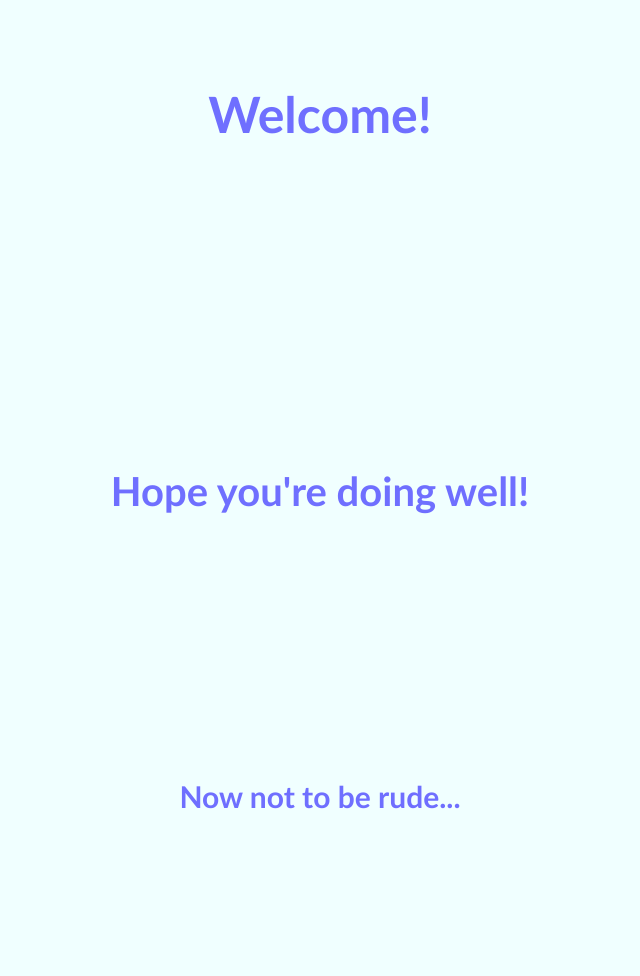
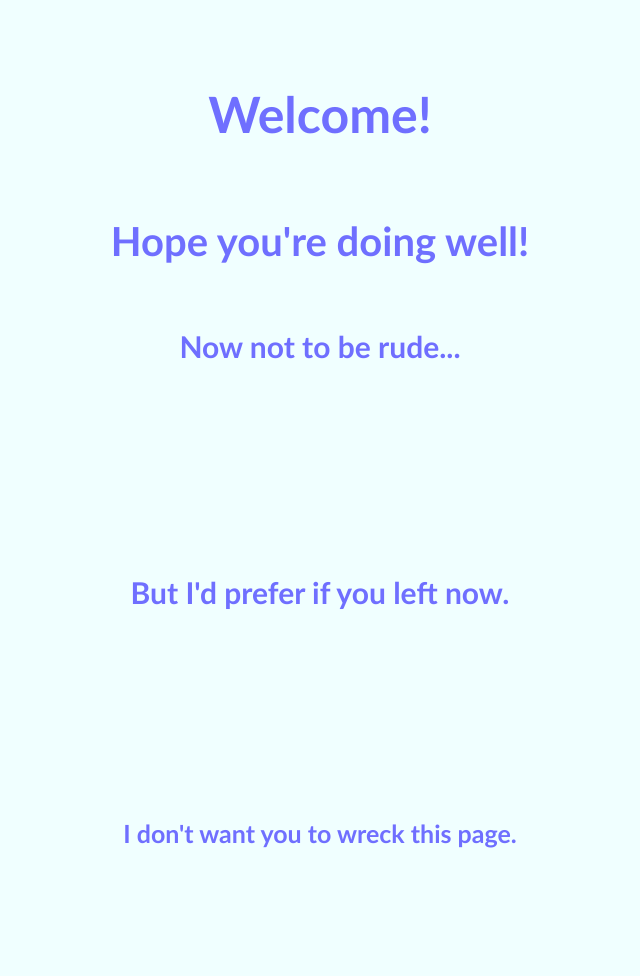
Before and after one commit to jlzfzo/jlzfzo.github.io, a plain HTML site: page index.html in a window 1280 px wide. Shown: the top 976 px of the page, without its empty margins (320-960 px from the left). Drawn offline with Linux system fonts and the light colour scheme.

Commit message:
Update style.css

```diff
--- a/style.css
+++ b/style.css
@@ -8,7 +8,6 @@ h1{
 	padding-left: 2em;
 	padding-right: 2em;
 	padding-top: 1em;
-	padding-bottom: 5em;
 	font-size: 50px;
 	font-family: 'Trebuchet MS', 'Lucida Sans Unicode', 'Lucida Grande', 'Lucida Sans', Arial, sans-serif;
 }
@@ -18,7 +17,6 @@ h2{
 	padding-left: 2em;
 	padding-right: 2em;
 	padding-top: 1em;
-	padding-bottom: 5em;
 	font-size: 40px;
 	font-family: 'Trebuchet MS', 'Lucida Sans Unicode', 'Lucida Grande', 'Lucida Sans', Arial, sans-serif;
 }
```
